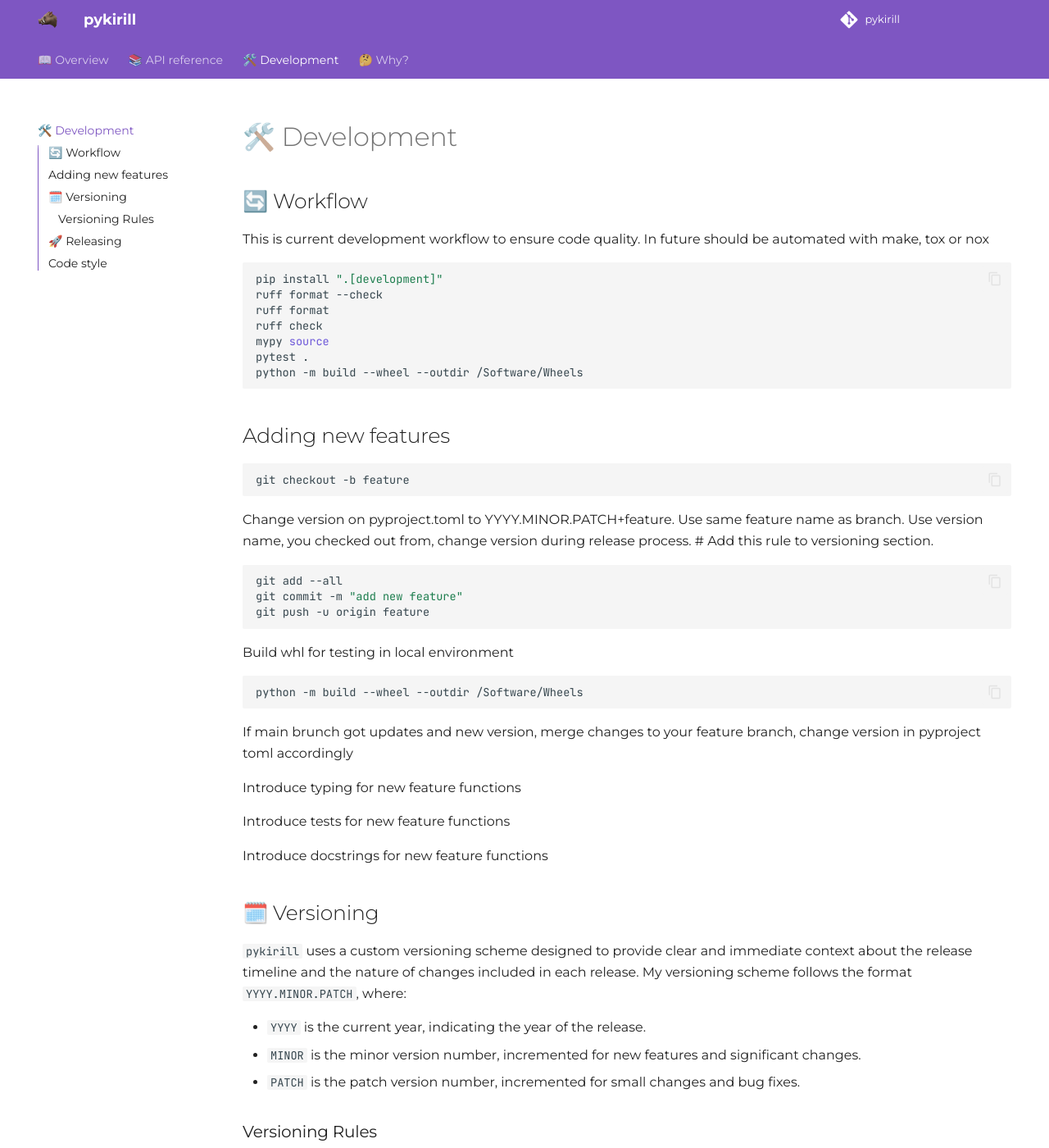
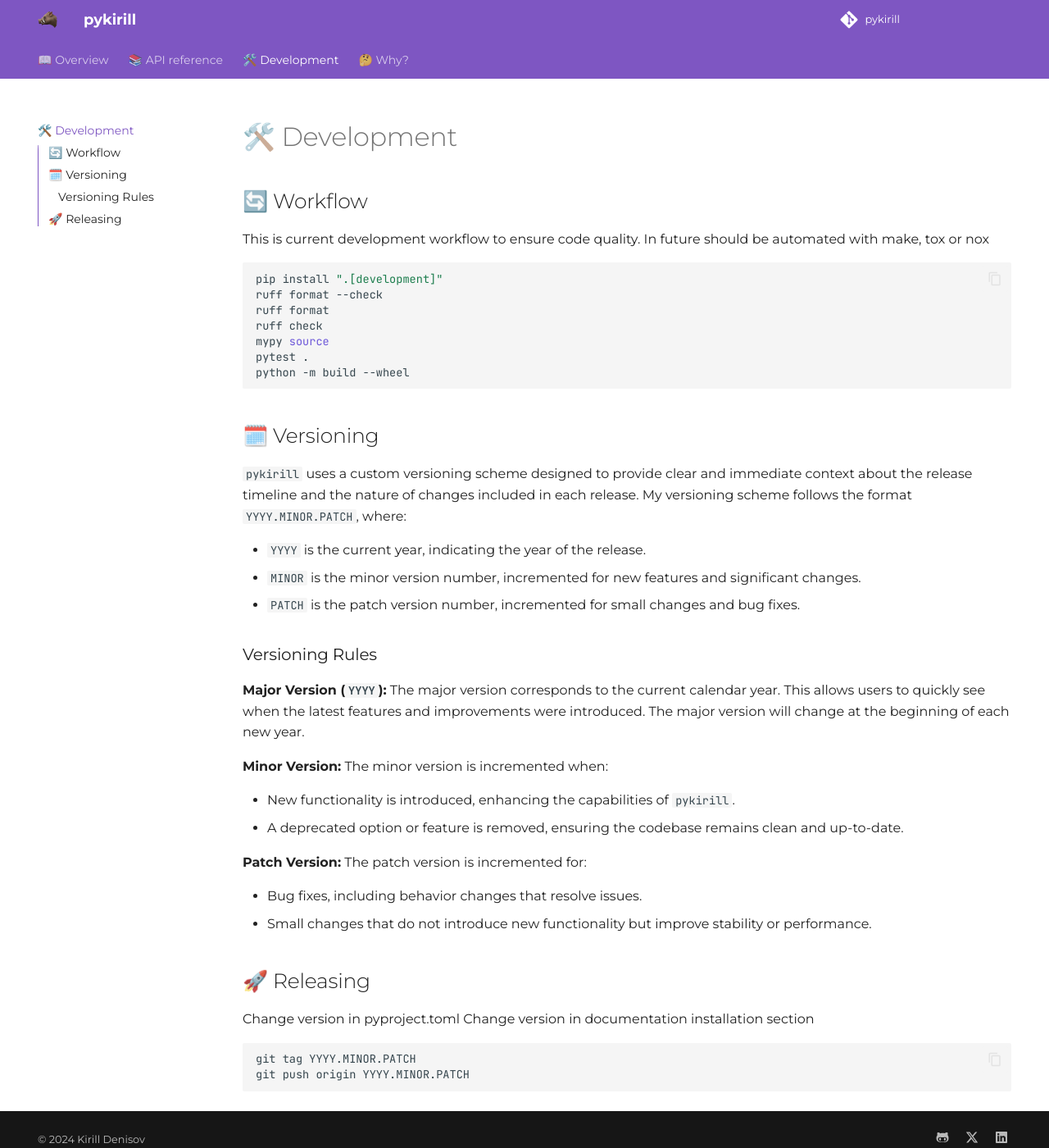
Before and after one commit to kirilledition/pykirill, an MkDocs documentation site: the page built from documentation/development.md, in a window 1280 px wide and 1400 px high. Shown: the whole window at 82% size. Built offline with MkDocs 1.6.1 and Material for MkDocs 9.7.7, drawn with Linux system fonts in a browser that asks for light colours; comment, search, counter and statistics services are not loaded; some of the changed text lies outside the part shown.

Commit message:
modify documentation

````diff
--- a/documentation/development.md
+++ b/documentation/development.md
@@ -11,36 +11,8 @@ ruff format
 ruff check
 mypy source
 pytest .
-python -m build --wheel --outdir /Software/Wheels
+python -m build --wheel
 ```
-
-## Adding new features
-
-```bash
-git checkout -b feature
-```
-
-Change version on pyproject.toml to YYYY.MINOR.PATCH+feature. Use same feature name as branch. Use version name, you checked out from, change version during release process. # Add this rule to versioning section.
-
-```bash
-git add --all
-git commit -m "add new feature"
-git push -u origin feature
-```
-
-Build whl for testing in local environment
-
-```bash
-python -m build --wheel --outdir /Software/Wheels
-```
-
-If main brunch got updates and new version, merge changes to your feature branch, change version in pyproject toml accordingly
-
-Introduce typing for new feature functions
-
-Introduce tests for new feature functions
-
-Introduce docstrings for new feature functions
 
 ## 🗓️ Versioning
 
@@ -76,13 +48,3 @@ Change version in documentation installation section
 git tag YYYY.MINOR.PATCH
 git push origin YYYY.MINOR.PATCH
 ```
-
-## Code style
-
-Docstrings. Google style with markdown code block in usage. Do not use types in docstrings, use typing instead.
-
-Code style is maintained by ruff with bigger linewidth setting.
-
-You should use namedtuples instead of regular tuples.
-
-Plotting functions should always include ax argument to be compatible with SubplotsManager interface.
````
